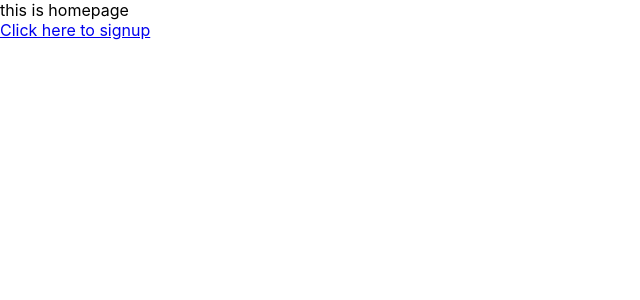
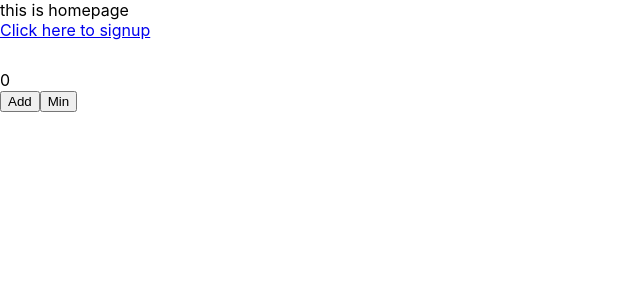
Before and after one commit to yunanelfath/react-learning-curve, a React (Create React App) app: page / in a window 1280 px wide. Shown: the top 300 px of the page, without its empty margins (0-640 px from the left). Built offline with nearby package versions, Linux system fonts and the light colour scheme.

Commit message:
local state configuration

```diff
--- a/src/containers/Homepage.jsx
+++ b/src/containers/Homepage.jsx
@@ -1,12 +1,33 @@
-import React from "react";
+import React, { useEffect, useState } from "react";
 import { Link } from "react-router-dom";
 import { routerPath } from "../router/Routerlist";
 
 const Homepage = () => {
+  const [count, setCount] = useState(0);
+
+  useEffect(() => {
+    console.log("something triggered from state count: " + count);
+  }, [count]);
+
   return (
     <>
       <div>this is homepage</div>
       <Link to={routerPath.signup}>Click here to signup</Link>
+      <div style={{ marginTop: 30 }}>{count}</div>
+      <button
+        onClick={() => {
+          setCount(count + 1);
+        }}
+      >
+        Add
+      </button>
+      <button
+        onClick={() => {
+          setCount(count - 1);
+        }}
+      >
+        Min
+      </button>
     </>
   );
 };
```
Also changed, not shown: 1 other file (tests, documents, lock files or other folders).
